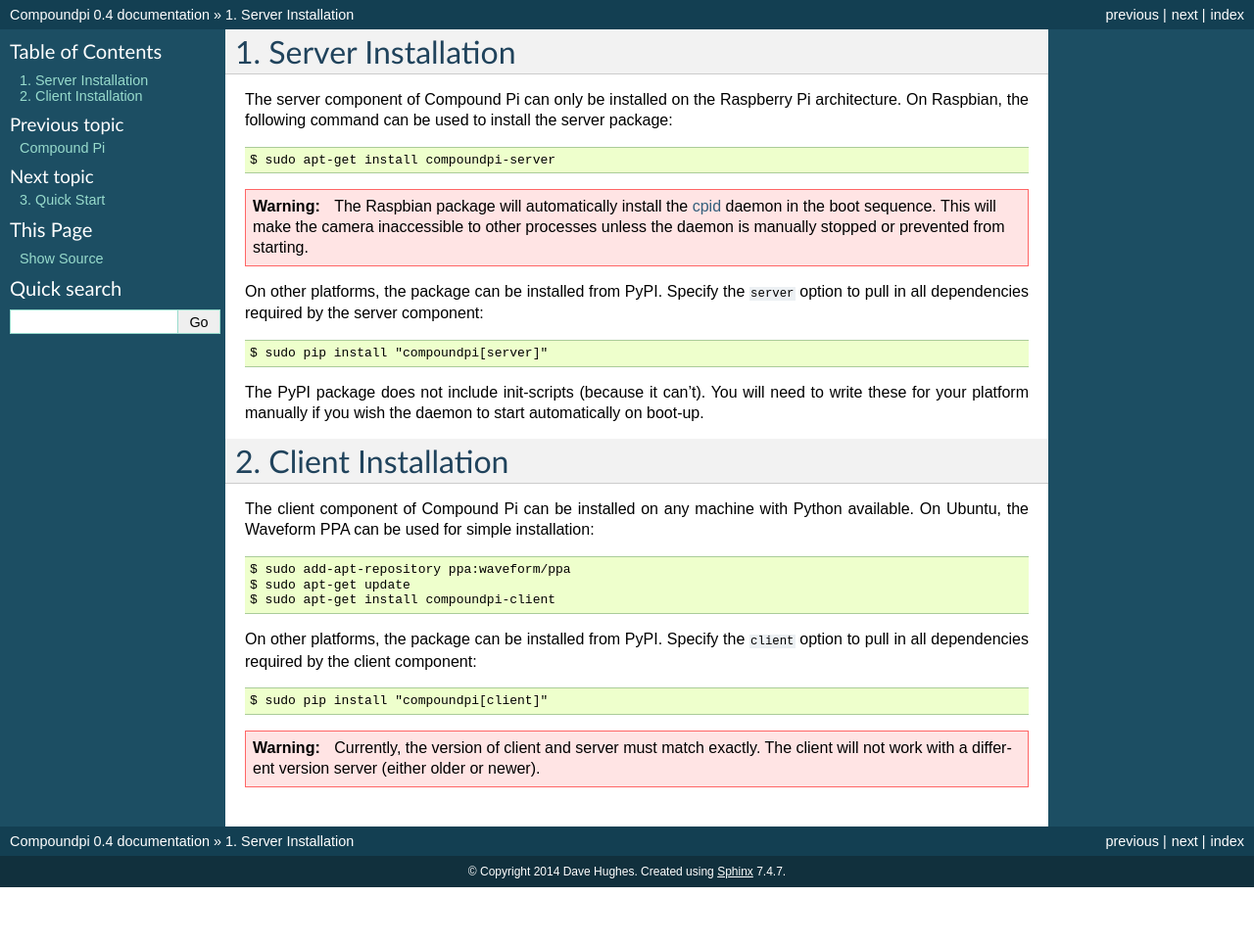
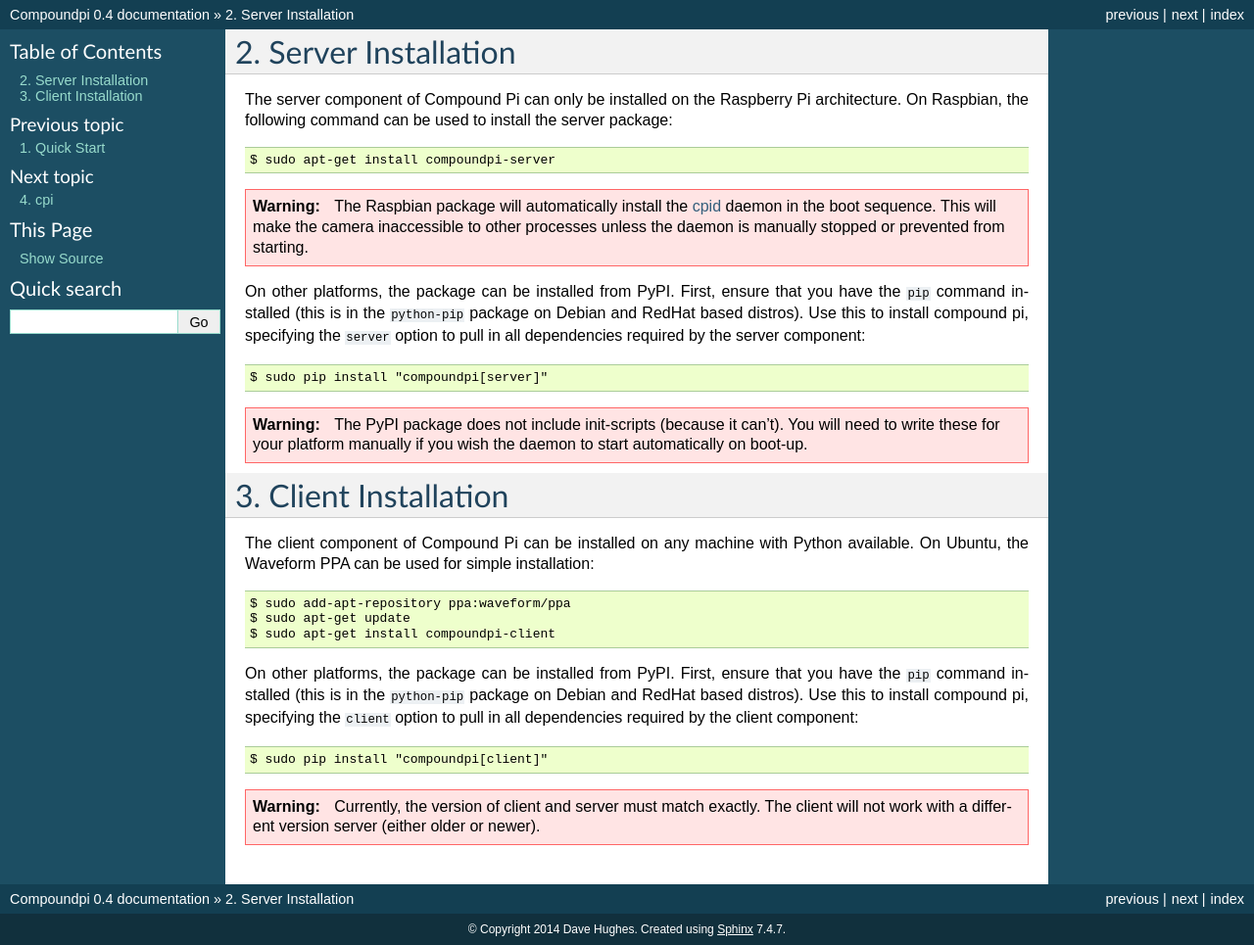
Before and after one commit to waveform-computing/compoundpi, a Sphinx documentation site: the page built from docs/install.rst, in a window 1280 px wide. Shown: the whole page at 98% size. Built offline with Sphinx 7.4.7, drawn with Linux system fonts in a browser that asks for light colours; before the commit the page ends 906 px from its top, so only the background shows below that.

Commit message:
Fix #30
Update the quick-start docs for 0.4 and clarify the dependencies for
installation on non-standard platforms (pip/setuptools requirement)

```diff
--- a/docs/index.rst
+++ b/docs/index.rst
@@ -9,8 +9,8 @@
    :maxdepth: 2
    :numbered:
 
+   quickstart
    install
-   quickstart
    cpi
    cpid
    commands
--- a/docs/install.rst
+++ b/docs/install.rst
@@ -16,14 +16,19 @@
     the boot sequence. This will make the camera inaccessible to other
     processes unless the daemon is manually stopped or prevented from starting.
 
-On other platforms, the package can be installed from PyPI. Specify the ``server``
-option to pull in all dependencies required by the server component::
+On other platforms, the package can be installed from PyPI. First, ensure that
+you have the ``pip`` command installed (this is in the ``python-pip`` package
+on Debian and RedHat based distros). Use this to install compound pi,
+specifying the ``server`` option to pull in all dependencies required by the
+server component::
 
     $ sudo pip install "compoundpi[server]"
 
-The PyPI package does not include init-scripts (because it can't). You will
-need to write these for your platform manually if you wish the daemon to start
-automatically on boot-up.
+.. warning::
+
+    The PyPI package does not include init-scripts (because it can't). You will
+    need to write these for your platform manually if you wish the daemon to
+    start automatically on boot-up.
 
 
 ===================
@@ -37,8 +42,11 @@
     $ sudo apt-get update
     $ sudo apt-get install compoundpi-client
 
-On other platforms, the package can be installed from PyPI. Specify the ``client`` option to pull
-in all dependencies required by the client component::
+On other platforms, the package can be installed from PyPI. First, ensure that
+you have the ``pip`` command installed (this is in the ``python-pip`` package
+on Debian and RedHat based distros). Use this to install compound pi,
+specifying the ``client`` option to pull in all dependencies required by the
+client component::
 
     $ sudo pip install "compoundpi[client]"
 
```
Also changed, not shown: docs/quickstart.rst (+67 -39 lines).
